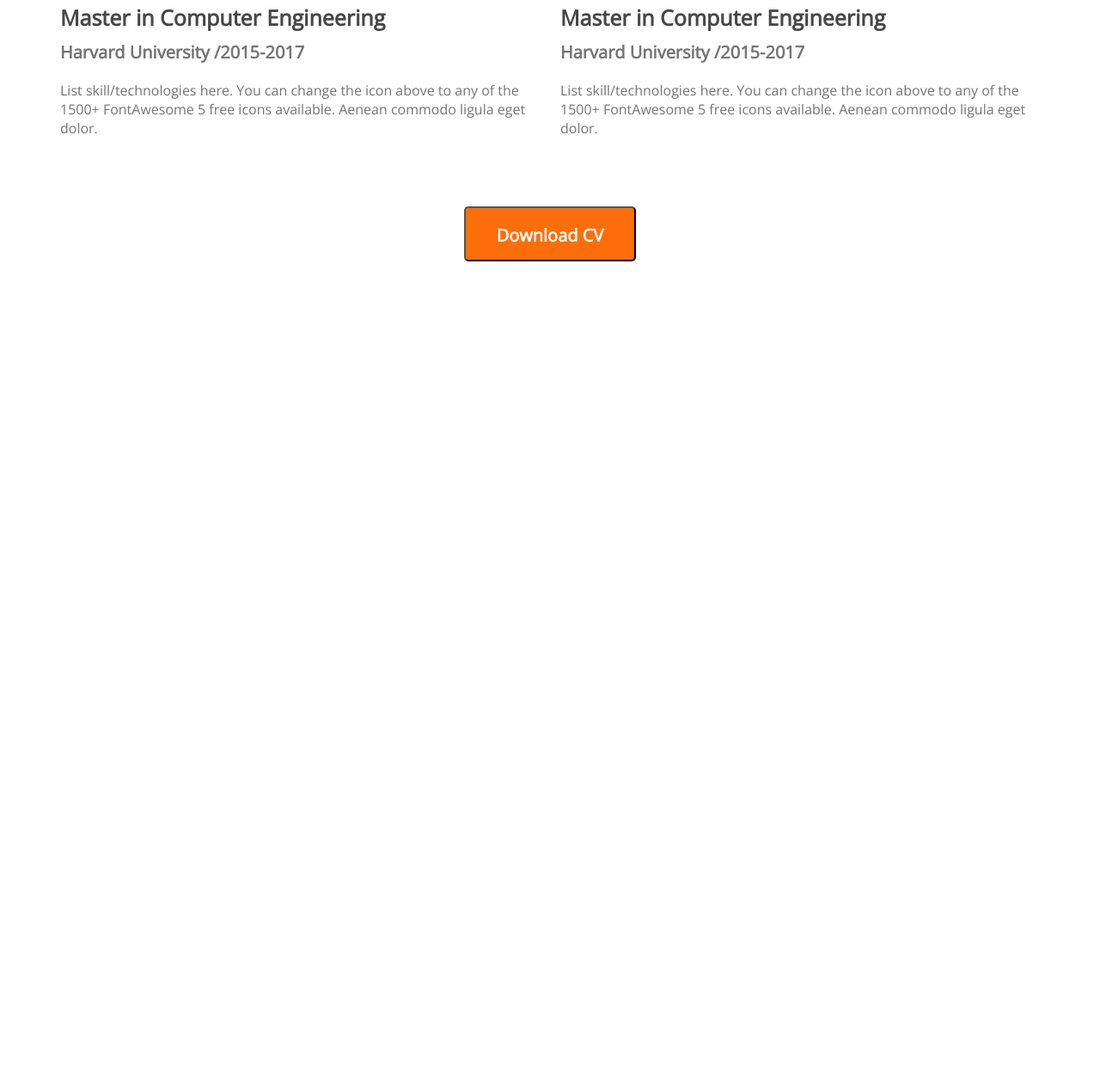
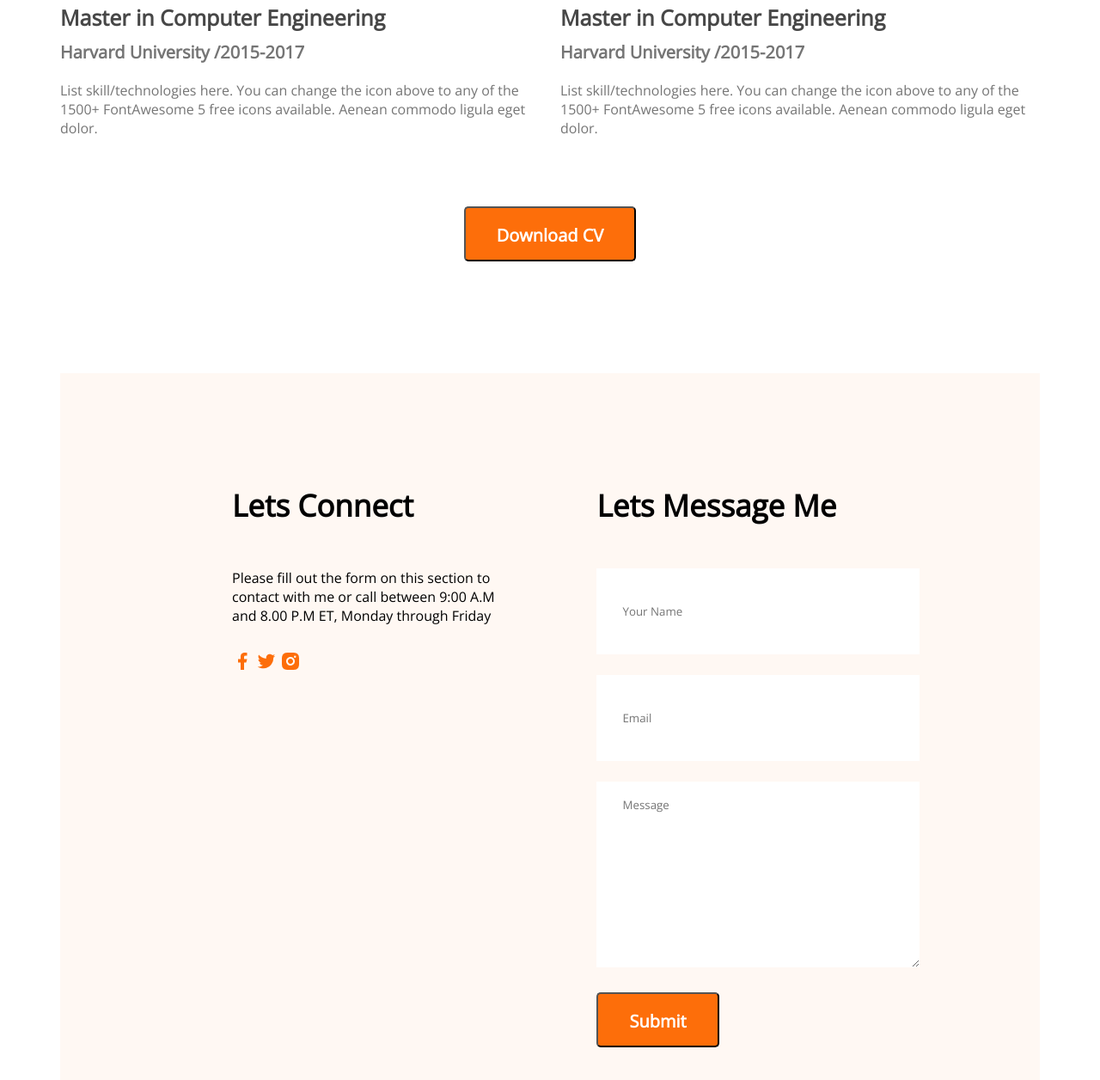
Before and after one commit to arafataft/developer-portfolio, a plain HTML site: page index.html in a window 1280 px wide. Shown: the part 2727-3983 px from the top of the page at 86% size. Before the commit the page ends 3031 px from the top, so only its background shows below. Drawn offline with nearby package versions, Linux system fonts and the light colour scheme.

Commit message:
contact section

```diff
--- a/index.html
+++ b/index.html
@@ -135,6 +135,31 @@
             </div>
 
         </section>
+        <!-- contact section -->
+        <section class="contact">
+            <div>
+                <h3 class="section-title">Lets Connect</h3>
+                <p class="section-d" >Please fill out the form on this section to contact with me or call between 9:00 A.M and 8.00 P.M ET, Monday through Friday</p>
+                <a href="">
+                    <img src="/images/icons/facebook.png" alt="">
+                </a>
+                <a href="">
+                    <img src="/images/icons/twitter.png" alt="">
+                </a>
+                <a href="">
+                    <img src="/images/icons/insta.png" alt="">
+                </a>
+            </div>
+            <div>
+                <h3 class="section-title">Lets Message Me</h3>
+                <form action="">
+                    <input type="text" name="" id="" placeholder="Your Name">
+                    <input type="email" name="" id="" placeholder="Email">
+                    <textarea name="" id="" cols="30" rows="10" placeholder="Message"></textarea>
+                    <input class="btn-orange" type="submit" value="Submit">
+                </form>
+            </div>
+        </section>
     </main>
     <footer>
 
--- a/styles/portfolio.css
+++ b/styles/portfolio.css
@@ -169,3 +169,28 @@ section{
     margin-top: 50px;
     text-align: center;
 }
+.contact{
+    display: flex;
+    gap: 117px;
+    background-color: #FFF8F3;
+    padding: 130px 200px;
+}
+.contact .section-title{
+    text-align: left;
+}
+.contact input[type="text"],input[type="email"], textarea{
+    margin-bottom: 24px;
+    border: 0;
+    width: 100%;
+    padding: 18px 30px;
+}
+input{
+    height: 64px;
+}
+a{
+    text-decoration: none;
+}
+
+.section-d{
+    margin-bottom: 30px;
+}
```
